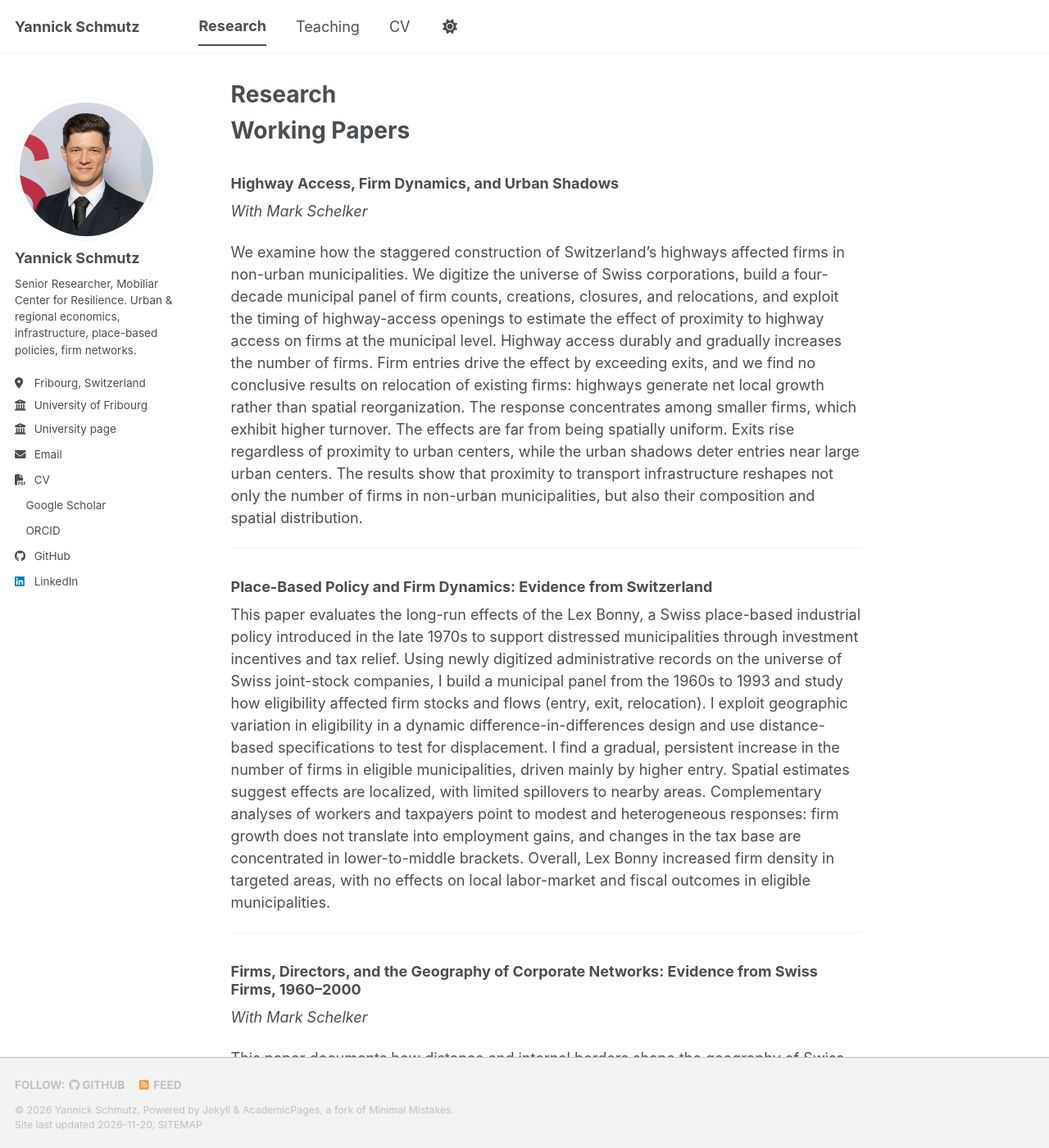
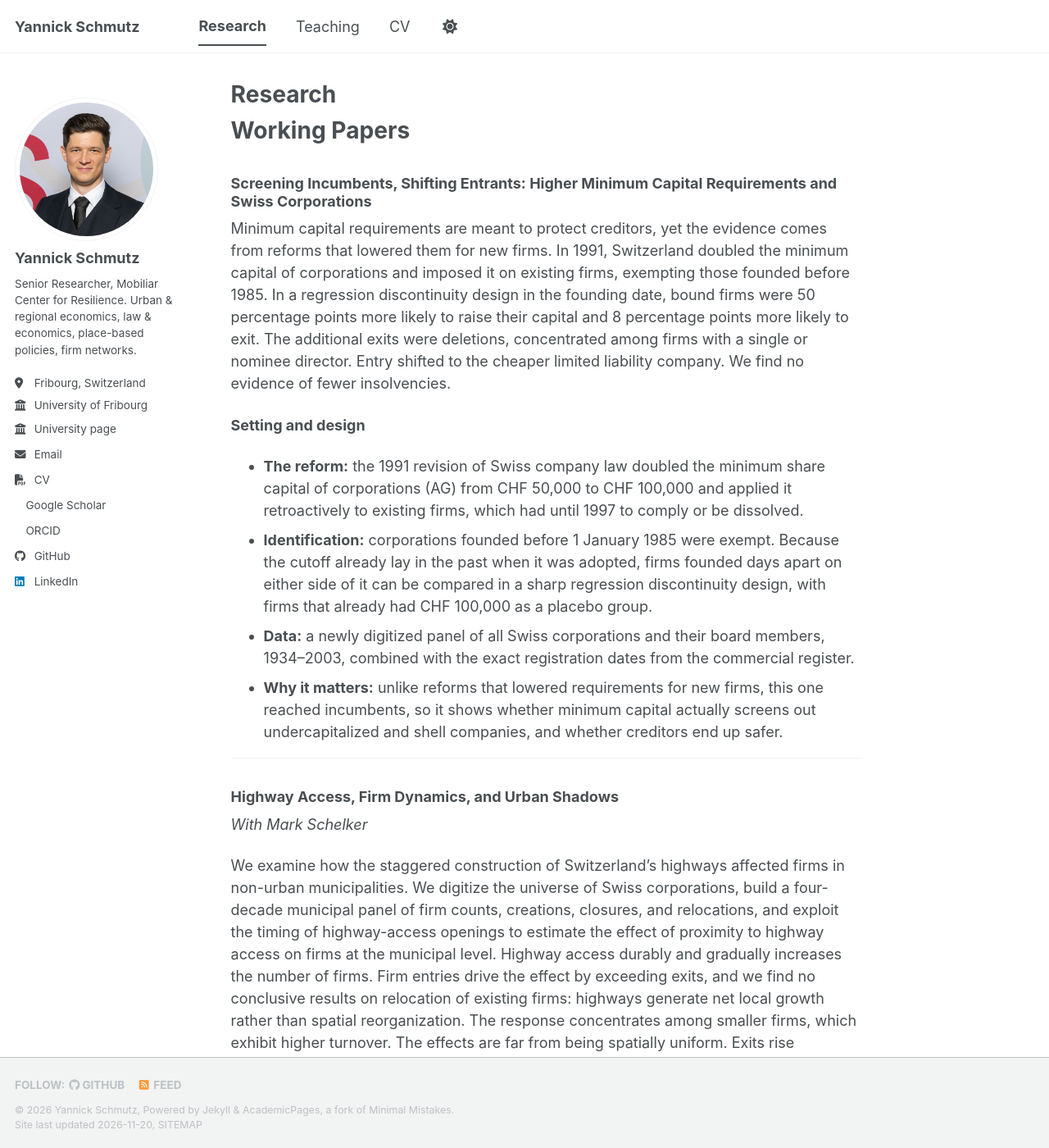
Before and after one commit to yannickschmutz/yannickschmutz.github.io, a Jekyll site: the page built from _pages/research.md, in a window 1280 px wide and 1400 px high. Shown: the whole window at 82% size. Built offline with Jekyll 4.4.1, drawn with Linux system fonts in a browser that asks for light colours; a script bundle is joined from its source files by our own code; a style sheet for code colours, icons or effects is not loaded; some of the changed text lies outside the part shown.

Commit message:
Add minimum capital paper and law & economics field
Co-Authored-By: Claude Opus 5.5 <noreply@anthropic.com>

```diff
--- a/_config.yml
+++ b/_config.yml
@@ -25,7 +25,7 @@ author:
   avatar           : "profile.png"   # replace images/profile.png with your own photo (square works best)
   name             : "Yannick Schmutz"
   pronouns         : # example: "he/him"
-  bio              : "Senior Researcher, Mobiliar Center for Resilience. Urban & regional economics, infrastructure, place-based policies, firm networks."
+  bio              : "Senior Researcher, Mobiliar Center for Resilience. Urban & regional economics, law & economics, place-based policies, firm networks."
   location         : "Fribourg, Switzerland"
   employer         : "University of Fribourg"
   uri              : "https://www.unifr.ch/ecopub/fr/chaire/team/yannick-schmutz.html"
--- a/_pages/research.md
+++ b/_pages/research.md
@@ -15,6 +15,19 @@ redirect_from:
 
 Working Papers
 ======
+
+### Screening Incumbents, Shifting Entrants: Higher Minimum Capital Requirements and Swiss Corporations
+<!-- [PDF](/files/Paper_Policy_Capital_v3.pdf) -->
+
+Minimum capital requirements are meant to protect creditors, yet the evidence comes from reforms that lowered them for new firms. In 1991, Switzerland doubled the minimum capital of corporations and imposed it on existing firms, exempting those founded before 1985. In a regression discontinuity design in the founding date, bound firms were 50 percentage points more likely to raise their capital and 8 percentage points more likely to exit. The additional exits were deletions, concentrated among firms with a single or nominee director. Entry shifted to the cheaper limited liability company. We find no evidence of fewer insolvencies.
+
+**Setting and design**
+- **The reform:** the 1991 revision of Swiss company law doubled the minimum share capital of corporations (AG) from CHF 50,000 to CHF 100,000 and applied it retroactively to existing firms, which had until 1997 to comply or be dissolved.
+- **Identification:** corporations founded before 1 January 1985 were exempt. Because the cutoff already lay in the past when it was adopted, firms founded days apart on either side of it can be compared in a sharp regression discontinuity design, with firms that already had CHF 100,000 as a placebo group.
+- **Data:** a newly digitized panel of all Swiss corporations and their board members, 1934–2003, combined with the exact registration dates from the commercial register.
+- **Why it matters:** unlike reforms that lowered requirements for new firms, this one reached incumbents, so it shows whether minimum capital actually screens out undercapitalized and shell companies, and whether creditors end up safer.
+
+---
 
 ### Highway Access, Firm Dynamics, and Urban Shadows
 *With Mark Schelker*
```
Also changed, not shown: other parts of _pages/research.md (+0 -1 lines), _pages/about.md (+2 -1 lines).
